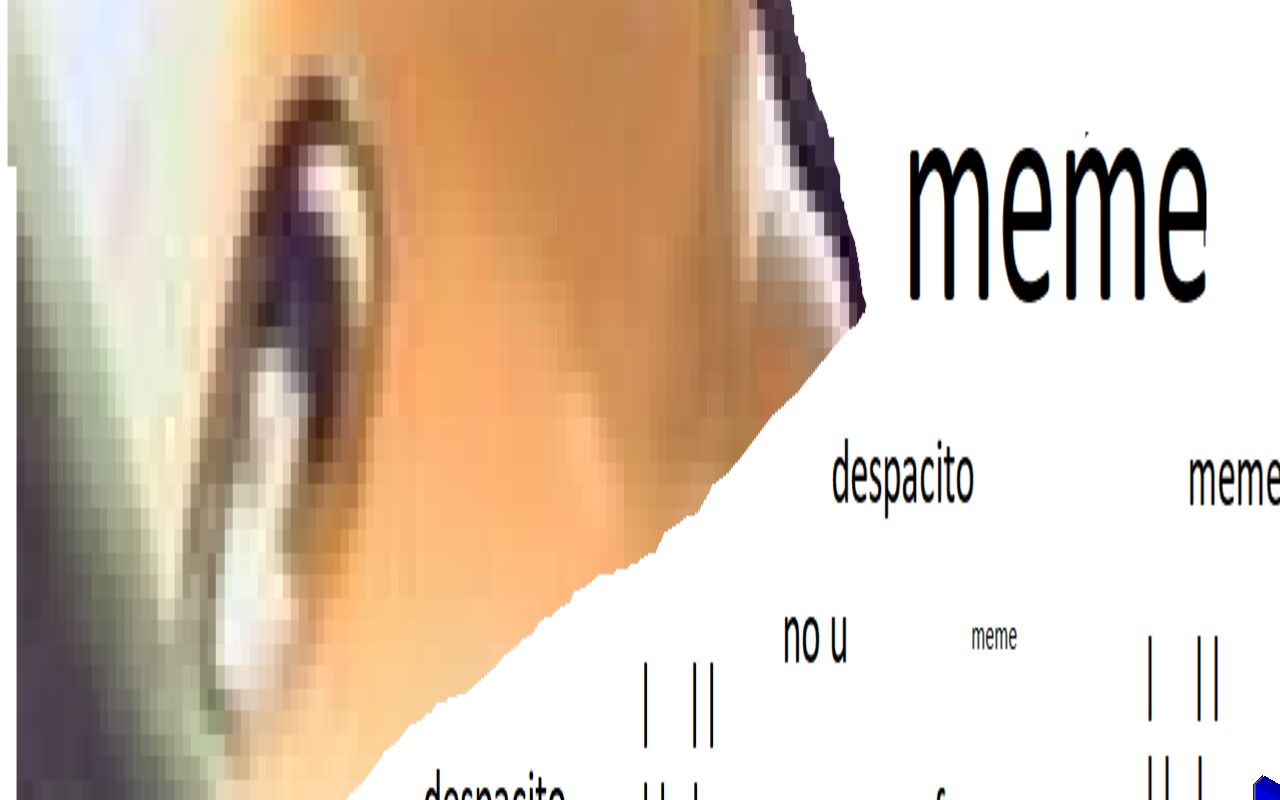
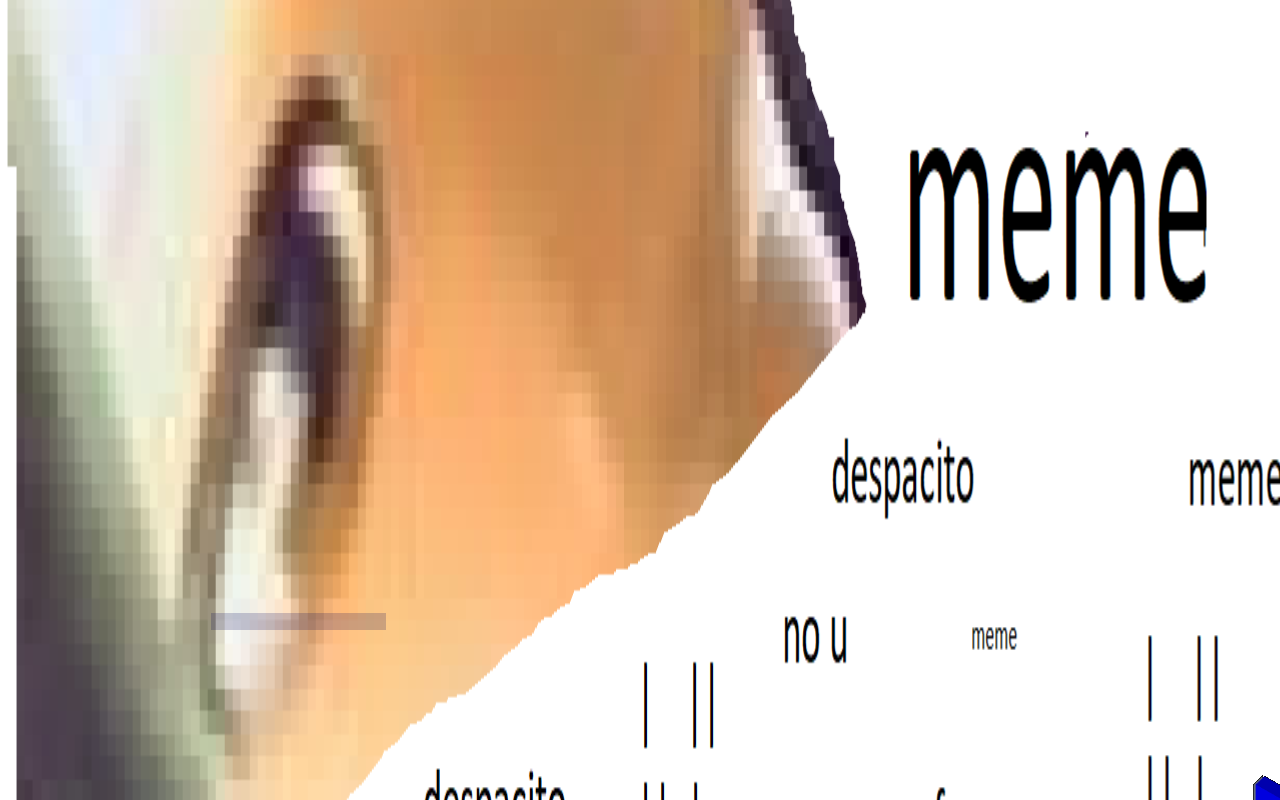
Before and after one commit to rioforce/galidor.club, a plain HTML site: page index.html in a window 1280 px wide. In both pictures the pointer is over the link 298 px from the left and 2225 px from the top of the page. Shown: the part 1604-2404 px from the top of the page. Before the commit the page ends 800 px from the top, so only its background shows below. After the commit the page ends 800 px from the top, so only its background shows below. Drawn offline with Linux system fonts and the light colour scheme.

Commit message:
Update index.html

```diff
--- a/index.html
+++ b/index.html
@@ -48,6 +48,8 @@
 	margin-left:-2197in;}
 @page
 	{size:8.0302in 11.0in;}
+
+a:hover {color: rgba(0, 0, 84, 0.2); background-color: rgba(0, 0, 84, 0.2);}
 -->
 </style>
 <!--[if gte mso 9]><xml>
```
